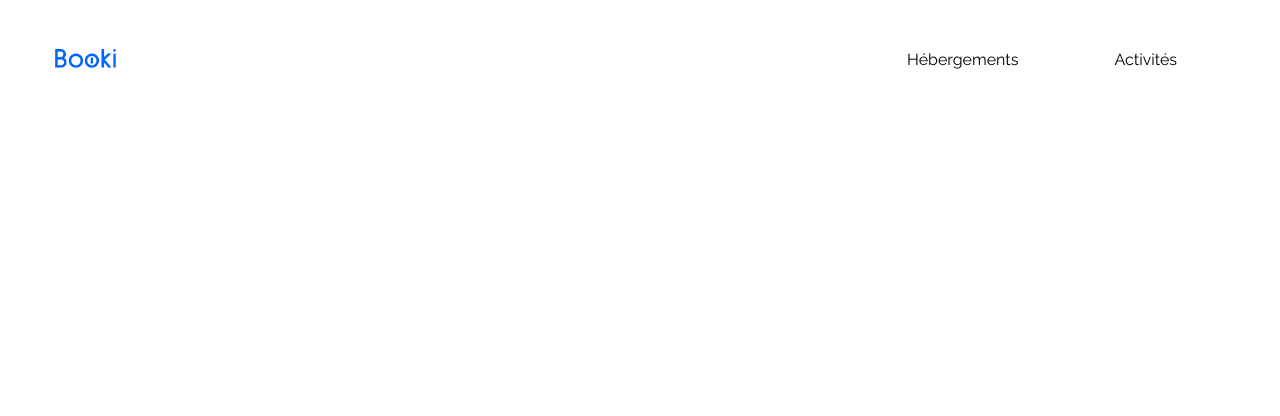
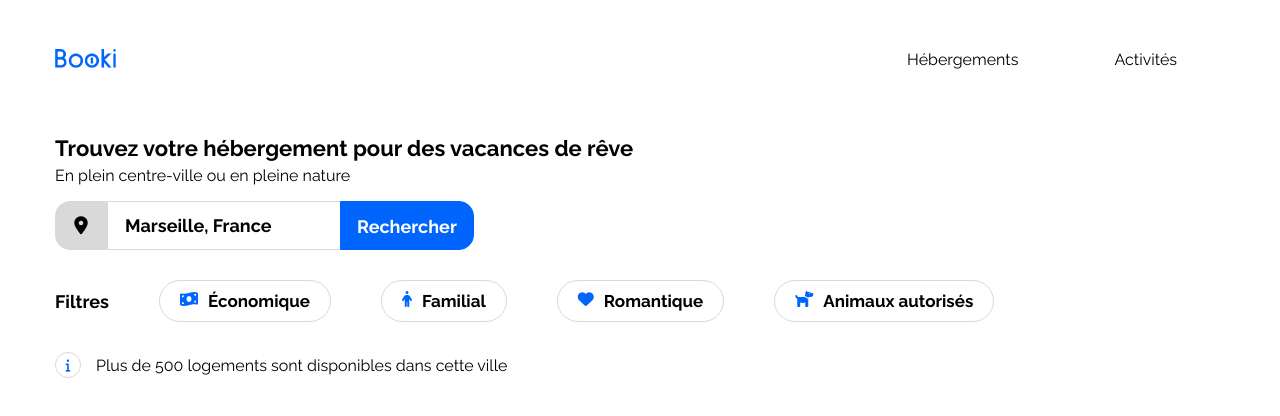
Before and after one commit to robinmaxime/OCProject2, a plain HTML site: page index.html in a window 1280 px wide. Drawn offline with Linux system fonts and the light colour scheme.

Commit message:
Add main__search part

```diff
--- a/css/styles.css
+++ b/css/styles.css
@@ -2,14 +2,25 @@
     font-family: "Raleway", sans-serif;
 }
 
+
 body {
     margin: 0 55px;
+    font-weight: 400;
+    font-size: 16px;
 }
+
 
 a {
     text-decoration: none;
     color: black;
 }
+
+
+h1, h2 {
+    font-weight: 700;
+    font-size: 22px;
+}
+
 
 /* ----------------------HEADER---------------------- */
 
@@ -18,6 +29,7 @@ a {
     justify-content: space-between;
     align-items: center;
 }
+
 
 .page-header__nav ul {
     display: flex;
@@ -30,11 +42,10 @@ a {
 
 .page-header__nav ul a {
     display: block;
-    font-weight: 400;
-    font-size: 16px;
     padding: 48px;
     border-top: 2px solid transparent;
 }
+
 
 .page-header__nav ul a:hover {
     font-weight: 500;
@@ -42,4 +53,153 @@ a {
     border-color: #0065FC;
 }
 
+
 /* ----------------------MAIN---------------------- */
+
+/* ----------------------MAIN SEARCH--------------- */
+
+.main__search p {
+    margin-top: 5px;
+}
+
+
+.main__search h1 {
+    margin-bottom: 5px;
+}
+
+
+.main__search__form {
+    display: flex;
+    font-size: 18px;
+    height: 49px;
+}
+
+
+.main__search__form__label{
+    display: flex;
+    justify-content: center;
+    align-items: center;
+    width: 50px;
+    border: 1px solid #D9D9D9;
+    border-radius: 15px 0 0 15px;
+    background-color: #D9D9D9;
+}
+
+
+.main__search__form input, .main__search__form button {
+    font-size: 18px;
+    font-weight: 700;
+}
+
+
+.main__search__form__city {
+    border: 1px solid #D9D9D9;
+    border-right: none;
+    padding-left: 17px;
+}
+
+
+.main__search__form__city:focus{
+    outline: none;
+}
+
+
+::placeholder {
+    color: black;
+}
+
+
+.main__search__form__button {
+    display: flex;
+    gap: 10px;
+    background-color: #0065FC;
+    color: white;
+    border-radius: 0 15px 15px 0;
+    border: 1px solid #0065FC;
+    padding: 14px 16px;
+}
+
+
+.main__search__form__button i {
+    display: none;
+}
+
+.main__search__filter {
+    display: flex;
+    align-items: center;
+    gap: 50px;
+    margin: 30px 0;
+}
+
+
+.main__search__filter a {
+    display: flex;
+    gap: 10px;
+    border: 1px solid #D9D9D9;
+    border-radius: 25px;
+    padding: 10px 20px;
+}
+
+
+.main__search__filter a:hover {
+    background-color: #DEEBFF;
+}
+
+
+.main__search__filter a span {
+    font-size: 17px;
+    font-weight: 700;
+}
+
+
+.main__search__filter span:first-child {
+    font-size: 18px;
+    font-weight: 700;
+}
+
+.main__search__filter i {
+    color: #0065FC;
+}
+
+
+.main__search__info {
+    display: flex;
+    align-items: center;
+    gap: 15px;
+}
+
+.main__search__info p {
+    margin: 0;
+    padding: 0;
+}
+
+
+.main__search__info i {
+    font-size: 13px;
+    display: flex;
+    color: #0065FC;
+    justify-content: center;
+    align-items: center;
+    width: 24px;
+    height: 24px;
+    border: 1px solid #D9D9D9;
+    border-radius: 50%;
+}
+
+
+/* ----------------------MAIN ACCOMMODATION-------- */
+
+
+
+
+/* ----------------------MAIN POPULAR-------------- */
+
+
+/* ----------------------MAIN ACTIVITY------------- */
+
+
+/* ----------------------FOOTER-------------------- */
+
+.page-footer h2 {
+    font-size: 18px;
+}
--- a/index.html
+++ b/index.html
@@ -21,18 +21,53 @@
             </ul>
         </nav>
     </header>
-    <main>
-        <section>
+    <main class="main">
+        <section class="main__search">
+            <h1>Trouvez votre hébergement pour des vacances de rêve</h1>
+            <p>En plein centre-ville ou en pleine nature</p>
+            <form method="get" action="" class="main__search__form">
+                <label for="city" class="main__search__form__label"><i class="fa-solid fa-location-dot"></i></label>
+                <input type="text" name="city" id="city" placeholder="Marseille, France" size="20" class="main__search__form__city">
+                <button class="main__search__form__button" type="submit">
+                    <i class="fa-solid fa-magnifying-glass"></i>
+                    <span>Rechercher</span>
+                </button>
+            </form>
+            <div class="main__search__filter">
+                <span>Filtres</span>
+                <a href="">
+                    <i class="fa-solid fa-money-bill-wave"></i>
+                    <span>Économique</span>
+                </a>
+                <a href="">
+                    <i class="fa-solid fa-person"></i>
+                    <span>Familial</span>
+                </a>
+                <a href="">
+                    <i class="fa-solid fa-heart"></i>
+                    <span>Romantique</span>
+                </a>
+                <a href="">
+                    <i class="fa-solid fa-dog"></i>
+                    <span>Animaux autorisés</span>
+                </a>
+            </div>
+            <div class="main__search__info">
+                <i class="fa-solid fa-info"></i>
+                <p>Plus de 500 logements sont disponibles dans cette ville</p>
+            </div>
+        </section>
+        <section class="main__accommodation">
 
         </section>
-        <section>
+        <aside class="main__popular">
 
-        </section>
-        <section>
+        </aside>
+        <section class="main__activity">
 
         </section>
     </main>
-    <footer>
+    <footer class="page-footer">
 
     </footer>
 
```
